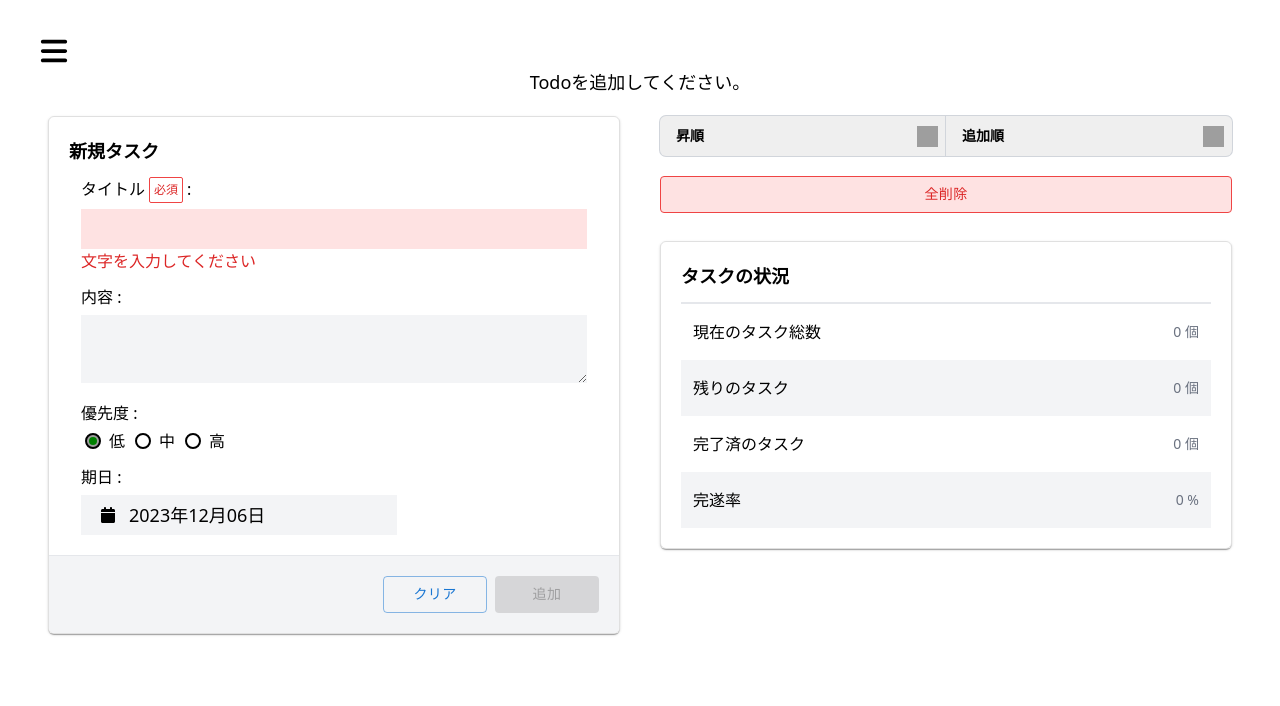
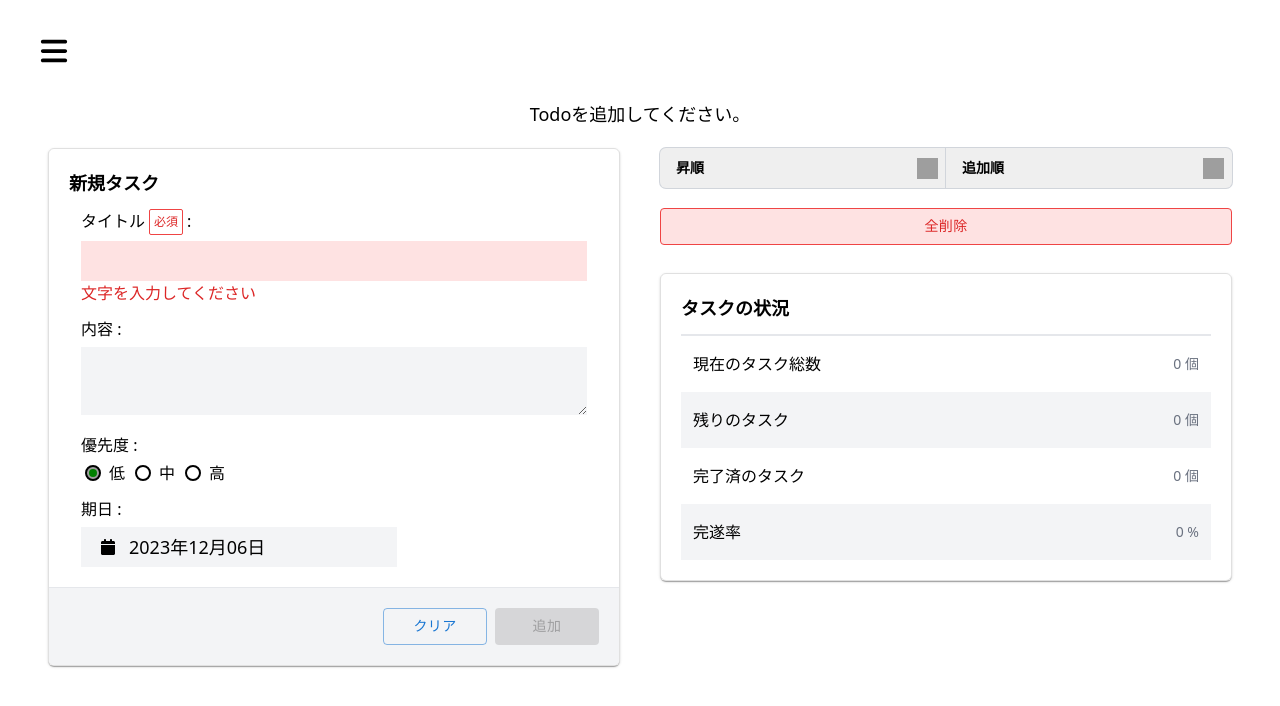
Before and after one commit to yasu-pro/ToDoList_Weather-app, a Next.js app: page / in a window 1280 px wide. Shown: the top 706 px of the page. Built offline with nearby package versions, Linux system fonts and the light colour scheme; grey boxes are pictures that could not be loaded.

Commit message:
refactor: Refine Layout component usage in index.tsx

```diff
--- a/components/layout.tsx
+++ b/components/layout.tsx
@@ -1,5 +1,7 @@
 import React, { ReactNode } from "react";
 import CustomHead from "./Head";
+import BottomNavigationBar from "../components/BottomNavBar";
+import BurgerMenu from "../components/BurgerMenu";
 
 interface LayoutProps {
     children: ReactNode;
@@ -9,9 +11,11 @@ const Layout: React.FC<LayoutProps> = ({ children }) => {
     return (
         <>
             <CustomHead />
-            <div>
-                <main>{children}</main>
-            </div>
+            <BurgerMenu />
+            <main>
+                <div className="pt-10 pb-3 pl-3 pr-3 md:pr-12 md:pt-20 md:pl-12 md:pb-12">{children}</div>
+            </main>
+            <BottomNavigationBar />
         </>
     );
 };
--- a/pages/index.tsx
+++ b/pages/index.tsx
@@ -8,17 +8,13 @@ import Layout from "../components/layout";
 import SortButtonGroup from "../components/SortButtonGroup";
 import TodoList from "../components/TodoList";
 import TodoSummary from "../components/TodoSummary";
-import BottomNavigationBar from "../components/BottomNavBar";
-import BurgerMenu from "../components/BurgerMenu";
+
 
 export default function Home() {
     const allTodoData = useSelector(( store: RootState ) => store.todos.allTodoData);
 
     return (
         <Layout>
-            <BurgerMenu />
-
-            <div className="p-3 md:p-12">
             <TodoList allTodoData={ allTodoData } />
             <div className="grid gap-5 md:grid-cols-2 md:gap-10">
                 <AddTodoForm />
@@ -28,9 +24,6 @@ export default function Home() {
                     <TodoSummary allTodoData={ allTodoData }/>
                 </div>
             </div>
-            </div>
-
-            <BottomNavigationBar />
         </Layout>
     )
 }
```
Lines whose indentation alone changed are shown as unchanged.
